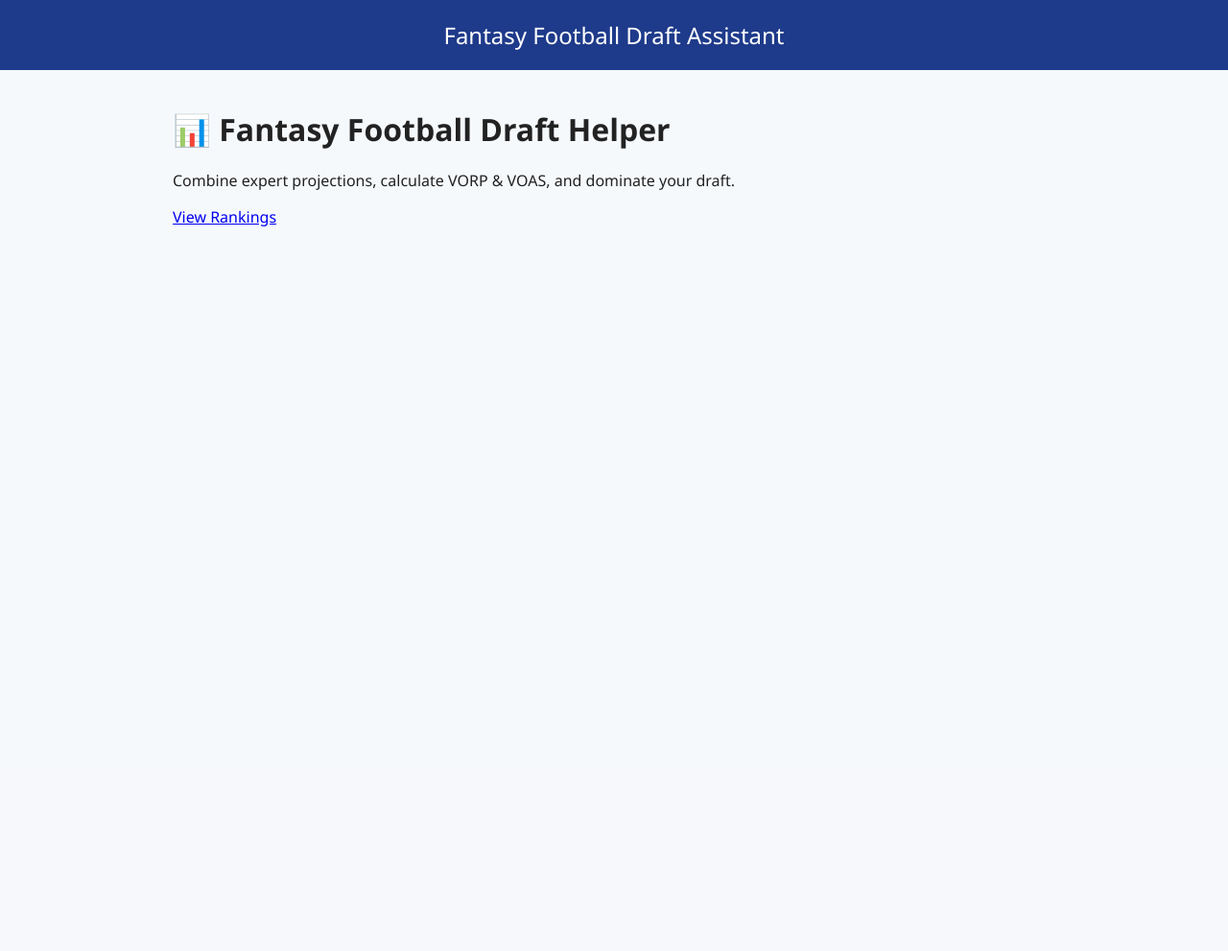
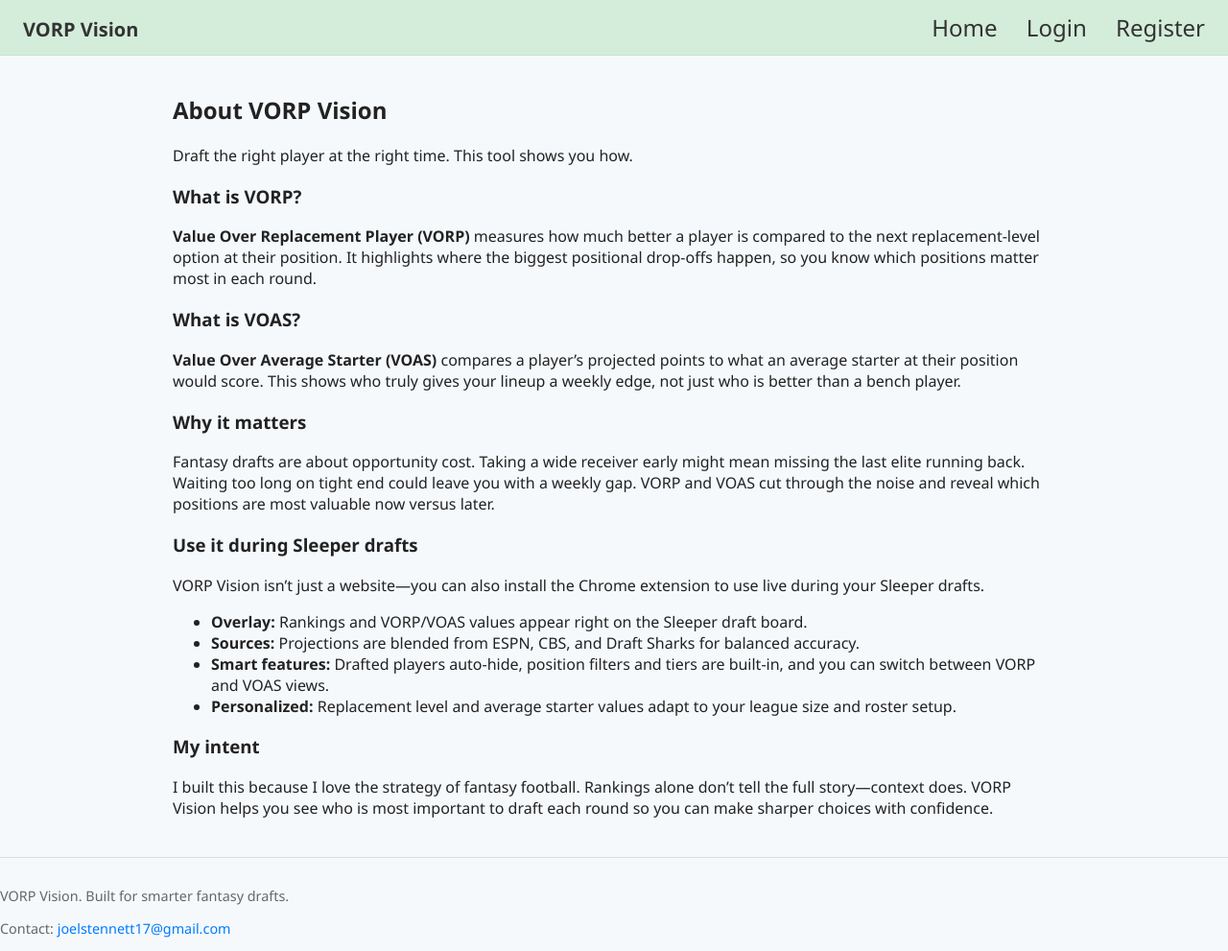
Before and after one commit to joelstennett81/FantasyFootballExtension, a Django app: page / in a window 1280 px wide. Shown: the whole page at 96% size. Before the commit the page ends 236 px from the top, so only its background shows below. Run offline with Django 5.2, Linux system fonts and the light colour scheme; some libraries are stand-ins or nearby versions.

Commit message:
added about page

```diff
--- a/app/settings.py
+++ b/app/settings.py
@@ -120,3 +120,5 @@ STATIC_ROOT = BASE_DIR / "staticfiles"
 # https://docs.djangoproject.com/en/5.2/ref/settings/#default-auto-field
 
 DEFAULT_AUTO_FIELD = 'django.db.models.BigAutoField'
+
+LOGIN_REDIRECT_URL = '/'
--- a/fantasy_football_extension/urls.py
+++ b/fantasy_football_extension/urls.py
@@ -1,7 +1,11 @@
 from django.urls import path
 from .views import *
+from django.contrib.auth import views as auth_views
 
 urlpatterns = [
     path('', home_page, name='home_page'),
     path('player_rankings/', view_player_rankings, name='view_player_rankings'),
+    path("register/", register_view, name="register"),
+    path("login/", auth_views.LoginView.as_view(template_name="login.html"), name="login"),
+    path("logout/", logout_view, name="logout"),
 ]
--- a/fantasy_football_extension/views.py
+++ b/fantasy_football_extension/views.py
@@ -1,11 +1,32 @@
-from django.shortcuts import render
+from django.contrib.auth import login, logout
+from django.contrib.auth.forms import UserCreationForm
+from django.shortcuts import render, redirect
 from rest_framework.decorators import api_view
 from rest_framework.response import Response
 
 from .utils import calculate_vorp_and_voas
 
+
 def view_player_rankings(request):
     return render(request, 'player_rankings.html')
 
+
 def home_page(request):
     return render(request, 'home.html')
+
+
+# Simple register form
+def register_view(request):
+    if request.method == "POST":
+        form = UserCreationForm(request.POST)
+        if form.is_valid():
+            user = form.save()
+            login(request, user)
+            return redirect("home_page")
+    else:
+        form = UserCreationForm()
+    return render(request, "register.html", {"form": form})
+
+def logout_view(request):
+    logout(request)
+    return redirect("home_page")
--- a/static/css/style.css
+++ b/static/css/style.css
@@ -89,3 +89,54 @@ table tr:hover {
 table td {
     color: #374151;
 }
+
+.topbar {
+    display: flex;
+    align-items: center;
+    justify-content: space-between;
+    background-color: #d4edda; /* light green */
+    padding: 0.75rem 1.5rem;
+    border-bottom: 1px solid #c3e6cb;
+}
+
+
+.logo a {
+    font-size: 1.25rem;
+    font-weight: bold;
+    text-decoration: none;
+    color: #333;
+}
+
+.nav-links a {
+    margin-left: 1.5rem;
+    text-decoration: none;
+    color: #333;
+    font-weight: 500;
+}
+
+.nav-links a:hover {
+    color: #007bff;
+}
+
+.nav-links .active {
+    border-bottom: 2px solid #007bff;
+    color: #007bff;
+}
+
+
+footer {
+    border-top: 1px solid #ddd;
+    margin-top: 2rem;
+    padding-top: 1rem;
+    font-size: 0.9rem;
+    color: #666;
+}
+
+footer a {
+    color: #007bff;
+    text-decoration: none;
+}
+
+footer a:hover {
+    text-decoration: underline;
+}
--- a/templates/base.html
+++ b/templates/base.html
@@ -3,21 +3,41 @@
 <html lang="en">
 <head>
     <meta charset="UTF-8">
-    <title>Fantasy Football Rankings</title>
     <link rel="stylesheet" href="{% static 'css/style.css' %}">
     <script src="https://unpkg.com/tablesort@5.2.1/dist/tablesort.min.js"></script>
     <script src="https://unpkg.com/tablesort@5.2.1/dist/sorts/tablesort.number.min.js"></script>
 </head>
 <body>
 
-<header>
-    Fantasy Football Draft Assistant
+<header class="topbar">
+    <div class="logo">
+        <a href="{% url 'home_page' %}">VORP Vision</a>
+    </div>
+    <nav class="nav-links">
+        <a href="{% url 'home_page' %}"
+           class="{% if request.resolver_match.url_name == 'home' %}active{% endif %}">Home</a>
+        {% if user.is_authenticated %}
+            <a href="{% url 'view_player_rankings' %}"
+               class="{% if request.resolver_match.url_name == 'view_player_rankings' %}active{% endif %}">Rankings</a>
+            <a href="{% url 'logout' %}">Logout</a>
+        {% else %}
+            <a href="{% url 'login' %}">Login</a>
+            <a href="{% url 'register' %}">Register</a>
+        {% endif %}
+    </nav>
 </header>
+
 
 <div class="container">
     {% block content %}
     {% endblock %}
 </div>
 
+<footer class="text-center py-3 mt-5">
+    <p>{{ now|date:"Y" }} VORP Vision. Built for smarter fantasy drafts.</p>
+    <p>Contact: <a href="mailto:joelstennett17@gmail.com">joelstennett17@gmail.com</a></p>
+</footer>
+
+
 </body>
 </html>
--- a/templates/home.html
+++ b/templates/home.html
@@ -4,9 +4,47 @@
 {% block title %}Home{% endblock %}
 
 {% block content %}
-    <div class="container mt-5 text-center">
-        <h1 class="mb-4">📊 Fantasy Football Draft Helper</h1>
-        <p class="lead">Combine expert projections, calculate VORP & VOAS, and dominate your draft.</p>
-        <a href="{% url 'view_player_rankings' %}" class="btn btn-primary mt-4">View Rankings</a>
+    <div class="container mt-5">
+        <section class="about text-start">
+            <h2>About VORP Vision</h2>
+            <p>Draft the right player at the right time. This tool shows you how.</p>
+
+            <h3>What is VORP?</h3>
+            <p><strong>Value Over Replacement Player (VORP)</strong> measures how much better a player is compared to
+                the next replacement-level option at their position. It highlights where the biggest positional
+                drop-offs happen, so you know which positions matter most in each round.</p>
+
+            <h3>What is VOAS?</h3>
+            <p><strong>Value Over Average Starter (VOAS)</strong> compares a player’s projected points to what an
+                average starter at their position would score. This shows who truly gives your lineup a weekly edge, not
+                just who is better than a bench player.</p>
+
+            <h3>Why it matters</h3>
+            <p>Fantasy drafts are about opportunity cost. Taking a wide receiver early might mean missing the last elite
+                running back. Waiting too long on tight end could leave you with a weekly gap. VORP and VOAS cut through
+                the noise and reveal which positions are most valuable now versus later.</p>
+
+            <h3>Use it during Sleeper drafts</h3>
+            <p>VORP Vision isn’t just a website—you can also install the Chrome extension to use live during your
+                Sleeper drafts.</p>
+            <ul>
+                <li><strong>Overlay:</strong> Rankings and VORP/VOAS values appear right on the Sleeper draft board.
+                </li>
+                <li><strong>Sources:</strong> Projections are blended from ESPN, CBS, and Draft Sharks for balanced
+                    accuracy.
+                </li>
+                <li><strong>Smart features:</strong> Drafted players auto-hide, position filters and tiers are built-in,
+                    and you can switch between VORP and VOAS views.
+                </li>
+                <li><strong>Personalized:</strong> Replacement level and average starter values adapt to your league
+                    size and roster setup.
+                </li>
+            </ul>
+
+            <h3>My intent</h3>
+            <p>I built this because I love the strategy of fantasy football. Rankings alone don’t tell the full
+                story—context does. VORP Vision helps you see who is most important to draft each round so you can make
+                sharper choices with confidence.</p>
+        </section>
     </div>
 {% endblock %}
```
Also changed, not shown: fantasy_football_extension/browser_extension/popup.html (+7 -0 lines), templates/auth.html (added, +84 -0 lines), templates/login.html (added, +10 -0 lines), templates/register.html (added, +10 -0 lines), Readme.md (added), db.sqlite3.
